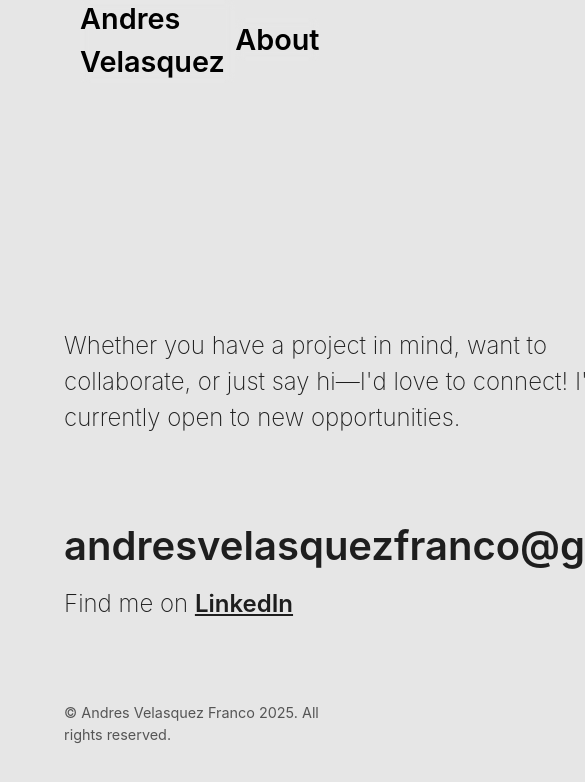
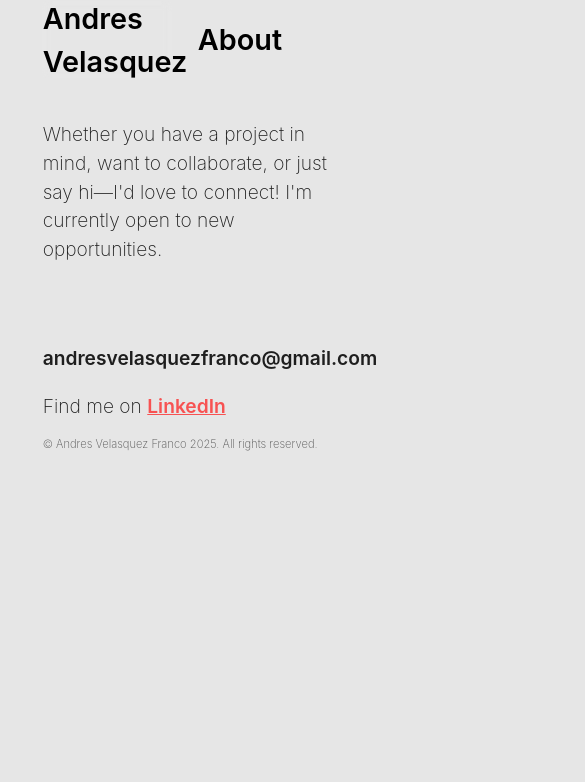
Before and after one commit to andrelefranco001/portfolio, a React (Vite) app: page / in a window 390 px wide. Shown: the top 782 px of the page, 585 px wide, since content can reach past the window. Built offline with nearby package versions, Linux system fonts and the light colour scheme.

Commit message:
Feat: Add responsive design to Home and Footer components

```diff
--- a/src/components/Footer.jsx
+++ b/src/components/Footer.jsx
@@ -1,73 +1,122 @@
 import React from "react";
+import styled from "styled-components";
+
+const FooterContainer = styled.footer`
+  margin-top: 4rem;
+  text-align: start;
+  padding: 0 1rem;
+  @media (max-width: 768px) {
+    margin-top: 5rem;
+    /* text-align: center; */
+  }
+
+  .CopyrightText {
+    font-size: 0.9rem;
+    color: #555;
+    margin-top: 15px;
+    @media (max-width: 768px) {
+      font-size: 0.7rem;
+    }
+  }
+
+  .LinkText {
+    font-size: 1.5rem;
+    color: #f75252;
+
+    font-weight: 600;
+    text-decoration: underline;
+    @media (max-width: 768px) {
+      font-size: 1.2rem;
+    }
+  }
+`;
+
+const TextContainer = styled.div`
+  margin-top: 10rem;
+  width: 600px;
+  font-weight: 200;
+  font-size: 1.5rem;
+  @media (max-width: 1440px) {
+    font-size: 1.3rem;
+  }
+  @media (max-width: 768px) {
+    width: 100%;
+    margin-top: 2rem;
+    font-size: 1.2rem;
+  }
+`;
+
+const TextEmail = styled.p`
+  font-size: 2.5rem;
+  font-weight: 600;
+  margin-top: 2rem;
+  @media (max-width: 1440px) {
+    font-size: 2rem;
+  }
+  @media (max-width: 768px) {
+    font-size: 1.2rem;
+    margin-top: 5rem;
+  }
+`;
+
+const LinkText = styled.a`
+  font-size: 1.5rem;
+
+  color: #000000;
+  font-weight: 600;
+  text-decoration: underline;
+
+  @media (max-width: 768px) {
+    font-size: 1.2rem;
+  }
+`;
+
+const CopyrightText = styled.p`
+  font-size: 0.9rem;
+  color: #555;
+  margin-top: 15px;
+  @media (max-width: 768px) {
+    font-size: 0.7rem;
+  }
+`;
+const FindMeOnText = styled.div`
+  font-size: 1.5rem;
+  font-weight: 200;
+  @media (max-width: 1440px) {
+    font-size: 1.3rem;
+  }
+  @media (max-width: 768px) {
+    font-size: 1.2rem;
+  }
+`;
 
 const Footer = () => {
   return (
-    <footer
-      style={{
-        marginTop: "10rem",
-        textAlign: "start",
-        // fontFamily: "Arial, sans-serif",
-      }}
-    >
-      <div
-        style={{
-          marginTop: "10rem",
-          width: "600px",
-          fontWeight: "200",
-          fontSize: "1.5rem",
-        }}
-      >
-        <p>
-          Whether you have a project in mind, want to collaborate, or just say
-          hi—I'd love to connect! I'm currently open to new opportunities.
-        </p>
-      </div>
+    <FooterContainer>
+      <TextContainer>
+        Whether you have a project in mind, want to collaborate, or just say
+        hi—I'd love to connect! I'm currently open to new opportunities.
+      </TextContainer>
 
-      <div
-        style={{
-          margin: "5rem 0rem",
-          width: "600px",
-          fontWeight: "600",
-          fontSize: "1.5rem",
-        }}
-      >
-        <p
-          style={{
-            fontSize: "2.5rem",
-            fontWeight: "600",
-            margin: "0 0 10px 0",
-          }}
-        >
-          andresvelasquezfranco@gmail.com
-        </p>
+      <TextEmail>andresvelasquezfranco@gmail.com</TextEmail>
+
+      <FindMeOnText>
+        Find me on{" "}
         <a
+          className="LinkText"
           href="https://www.linkedin.com/in/andressoftwareengineer/"
           target="_blank"
           rel="noopener noreferrer"
-          style={{
-            textDecoration: "none",
-            color: "rgba(0, 0, 0, 0.87)",
-            fontWeight: "200",
-          }}
         >
-          Find me on{" "}
-          <span style={{ fontWeight: "600", textDecoration: "underline" }}>
-            LinkedIn
-          </span>
+          LinkedIn
         </a>
-      </div>
+      </FindMeOnText>
 
-      <p
-        style={{
-          fontSize: "0.9rem",
-          color: "#555",
-          marginTop: "15px",
-        }}
-      >
+      <p className="CopyrightText">
         © Andres Velasquez Franco {new Date().getFullYear()}. All rights
         reserved.
       </p>
-    </footer>
+    </FooterContainer>
   );
 };
 
--- a/src/components/Home.jsx
+++ b/src/components/Home.jsx
@@ -1,255 +1,4 @@
-// import React from "react";
-// import NavBar from "./NavBar";
-// import styled from "styled-components";
-// import { HiArrowLongRight } from "react-icons/hi2";
-// import { Link } from "react-router-dom";
-// import BarryandBrothers_banner from "../../src/assets/BarryandBrothers_banner_2.webp";
-// import kino_banner from "../../src/assets/kino_banner.webp";
-// import poem_banner from "../../src/assets/poem_banner.webp";
-
-// const HighlightText = styled.span`
-//   font-size: 1.7rem;
-//   font-weight: 600;
-//   background: rgb(96, 7, 148);
-//   background: linear-gradient(
-//     90deg,
-//     rgba(96, 7, 148, 1) 0%,
-//     rgba(217, 56, 15, 1) 58%,
-//     rgba(245, 131, 4, 1) 88%
-//   );
-//   -webkit-background-clip: text;
-//   -webkit-text-fill-color: transparent;
-// `;
-
-// function Home() {
-//   return (
-//     <>
-//       <div
-//         style={{
-//           // border: "red solid 1px",
-//           marginTop: "9rem",
-//           marginBottom: "5rem",
-//         }}
-//       >
-//         <p style={{ fontSize: "1.7rem", fontWeight: "200" }}>
-//           Welcome to my <HighlightText>Digital Playground</HighlightText>.
-//           Here’s a curated selection of projects where design and functionality
-//           come together.
-//         </p>
-//       </div>
-
-//       <Link
-//         to="/detail/kinoestreaming"
-//         style={{
-//           display: "block",
-//           width: "100%",
-//           height: "auto",
-//           borderRadius: "15px",
-//           overflow: "hidden",
-//           margin: "0 auto",
-//         }}
-//       >
-//         <img
-//           src={kino_banner}
-//           alt="Kino E Banner"
-//           style={{
-//             width: "100%",
-//             maxWidth: "100%",
-//             height: "auto",
-//             objectFit: "cover",
-//             borderRadius: "15px",
-//             display: "block",
-//           }}
-//         />
-//       </Link>
-
-//       <div
-//         style={{
-//           fontSize: "1.5rem",
-//           fontWeight: "200",
-//           display: "flex",
-//           flexDirection: "column",
-//           justifyContent: "space-between",
-//           marginBottom: "10rem",
-//         }}
-//       >
-//         <span>
-//           <p style={{ fontWeight: "600" }}>Kino E - Streaming Platform</p>
-//           <p>
-//             Discover the cinema you didn’t know you were looking for. At Kino E,
-//             we bring you a curated selection of unique films, independent gems,
-//             and cult classics. Every week, a fresh collection designed for true
-//             cinephiles — stories that challenge, inspire, and stay with you.
-//           </p>
-//         </span>
-//         <Link
-//           to="/detail/kinoestreaming"
-//           style={{ textDecoration: "none", color: "#8b8b8b" }}
-//         >
-//           <span
-//             style={{ display: "flex", flexDirection: "row", color: "#8b8b8b" }}
-//           >
-//             <p> Show more</p>
-//             <HiArrowLongRight
-//               style={{ marginLeft: "1rem", marginTop: "2rem" }}
-//             />
-//           </span>
-//         </Link>
-//       </div>
-//       <div
-//         style={{
-//           fontSize: "1.5rem",
-//           fontWeight: "200",
-//           display: "flex",
-//           flexDirection: "row",
-//           marginBottom: "10rem",
-//         }}
-//       >
-//         <Link
-//           to="/detail/thepoemmind"
-//           style={{
-//             display: "block",
-//             width: "70%",
-//             height: "auto",
-//             borderRadius: "15px",
-//             overflow: "hidden",
-//             margin: "0 auto",
-//           }}
-//         >
-//           <img
-//             src={poem_banner}
-//             alt="The Poem Mind Banner"
-//             style={{
-//               width: "100%",
-//               maxWidth: "100%",
-//               height: "auto",
-//               objectFit: "cover",
-//               borderRadius: "15px",
-//               display: "block",
-//             }}
-//           />
-//         </Link>
-//         <div
-//           style={{
-//             width: "30%",
-//             display: "flex",
-//             flexDirection: "column",
-//             justifyContent: "space-between",
-//           }}
-//         >
-//           {" "}
-//           <span style={{ width: "auto", marginLeft: "3rem" }}>
-//             <p style={{ fontWeight: "600" }}>The Poem Mind</p>
-//             <p>
-//               The Poem Mind is an ever-expanding canvas of poetry, where works
-//               from writers of all generations flow together in a continuous
-//               vertical scroll. Every visit reveals a new path — poems appear
-//               randomly, without filters or categories, allowing words to find
-//               the reader at just the right moment. From timeless classics to
-//               contemporary voices, The Poem Mind is a celebration of poetry’s
-//               endless forms, thoughts, and emotions — a space where literature
-//               breathes freely.
-//             </p>
-//           </span>
-//           <Link
-//             to="/detail/thepoemmind"
-//             style={{ textDecoration: "none", color: "#8b8b8b" }}
-//           >
-//             <span
-//               style={{
-//                 display: "flex",
-//                 flexDirection: "row",
-//                 color: "#8b8b8b",
-//                 marginLeft: "3rem",
-//               }}
-//             >
-//               <p> Show more</p>
-//               <HiArrowLongRight
-//                 style={{ marginLeft: "1rem", marginTop: "2rem" }}
-//               />
-//             </span>
-//           </Link>
-//         </div>
-//       </div>
-//       <div
-//         style={{
-//           fontSize: "1.5rem",
-//           fontWeight: "200",
-//           display: "flex",
-//           flexDirection: "row",
-//           marginBottom: "10rem",
-//         }}
-//       >
-//         <Link
-//           to="/detail/barryandbrothers"
-//           style={{
-//             display: "block",
-//             width: "70%",
-//             height: "auto",
-//             borderRadius: "15px",
-//             overflow: "hidden",
-//             margin: "0 auto",
-//           }}
-//         >
-//           <img
-//             src={BarryandBrothers_banner}
-//             alt="Barry & Brothers Banner"
-//             style={{
-//               width: "100%",
-//               maxWidth: "100%",
-//               height: "auto",
-//               objectFit: "cover",
-//               borderRadius: "15px",
-//               display: "block",
-//             }}
-//           />
-//         </Link>
-
-//         <div
-//           style={{
-//             display: "flex",
-//             width: "30%",
-//             flexDirection: "column",
-//             justifyContent: "space-between",
-//           }}
-//         >
-//           {" "}
-//           <span style={{ width: "auto", marginLeft: "3rem" }}>
-//             <p style={{ fontWeight: "600" }}>Barry & Brothers</p>
-//             <p>
-//               Barry & Brothers is a fashion eCommerce brand that blends elegance
-//               and tradition, <br /> inspired by the rich legacy of a historic
-//               brand.
-//             </p>
-//           </span>
-//           <Link
-//             to="/detail/barryandbrothers"
-//             style={{ textDecoration: "none", color: "#8b8b8b" }}
-//           >
-//             <span
-//               style={{
-//                 display: "flex",
-//                 flexDirection: "row",
-//                 color: "#8b8b8b",
-//                 marginLeft: "3rem",
-//               }}
-//             >
-//               <p> Show more</p>
-//               <HiArrowLongRight
-//                 style={{ marginLeft: "1rem", marginTop: "2rem" }}
-//               />
-//             </span>
-//           </Link>
-//         </div>
-//       </div>
-//     </>
-//   );
-// }
-
-// export default Home;
-
 import React from "react";
-import NavBar from "./NavBar";
 import styled from "styled-components";
 import { HiArrowLongRight } from "react-icons/hi2";
 import { Link } from "react-router-dom";
@@ -371,6 +120,7 @@ const ProjectLink = styled(Link)`
   .margin-description {
     @media (min-width: 1440px) {
       margin-left: 3rem;
+      color: red;
     }
   }
 `;
--- a/src/components/NavBar.jsx
+++ b/src/components/NavBar.jsx
@@ -36,11 +36,11 @@ function NavBar() {
       }}
     >
       <Link to="/portfolio/" style={{ textDecoration: "none", color: "black" }}>
-        <p style={{ backdropFilter: "blur(5px)" }}>Andres Velasquez</p>
+        <span style={{ backdropFilter: "blur(5px)" }}>Andres Velasquez</span>
       </Link>
 
       <Link to="/about" style={{ textDecoration: "none", color: "black" }}>
-        <p style={{ backdropFilter: "blur(5px)" }}>About</p>
+        <span style={{ backdropFilter: "blur(5px)" }}>About</span>
       </Link>
     </div>
   );
--- a/src/index.css
+++ b/src/index.css
@@ -24,10 +24,10 @@ body {
 }
 
 ::selection {
-  background-color: rgb(
-    255,
-    123,
-    0
-  ); /* Cambia el color de fondo de la selección */
-  color: black; /* Cambia el color del texto seleccionado */
+  background-color: rgb(255, 123, 0);
+  color: black;
 }
+
+p {
+  font-weight: 200;
+}
```
Also changed, not shown: src/App.jsx (+12 -1 lines).
